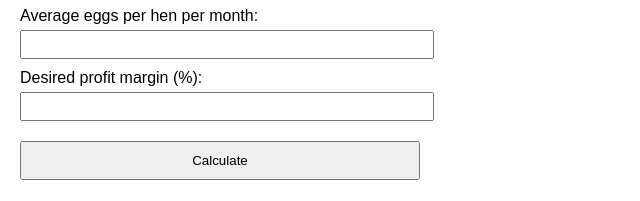
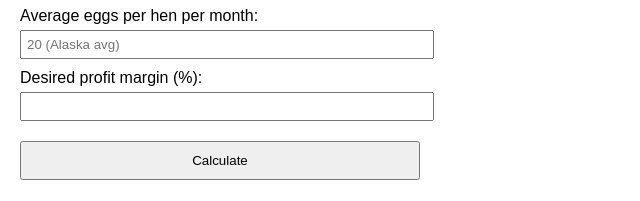
Before and after one commit to UnderdarkEcho/Eggs, a plain HTML site: page index.html in a window 1280 px wide. Shown: the part 355-556 px from the top of the page, 0-640 px from the left. Drawn offline with Linux system fonts and the light colour scheme.

Commit message:
add default value to hen production

```diff
--- a/index.html
+++ b/index.html
@@ -38,6 +38,7 @@
         required
         min="0"
         step="0.1"
+        placeholder="20 (Alaska avg)"
       /><br />
 
       <label for="profit-margin">Desired profit margin (%):</label>
```
